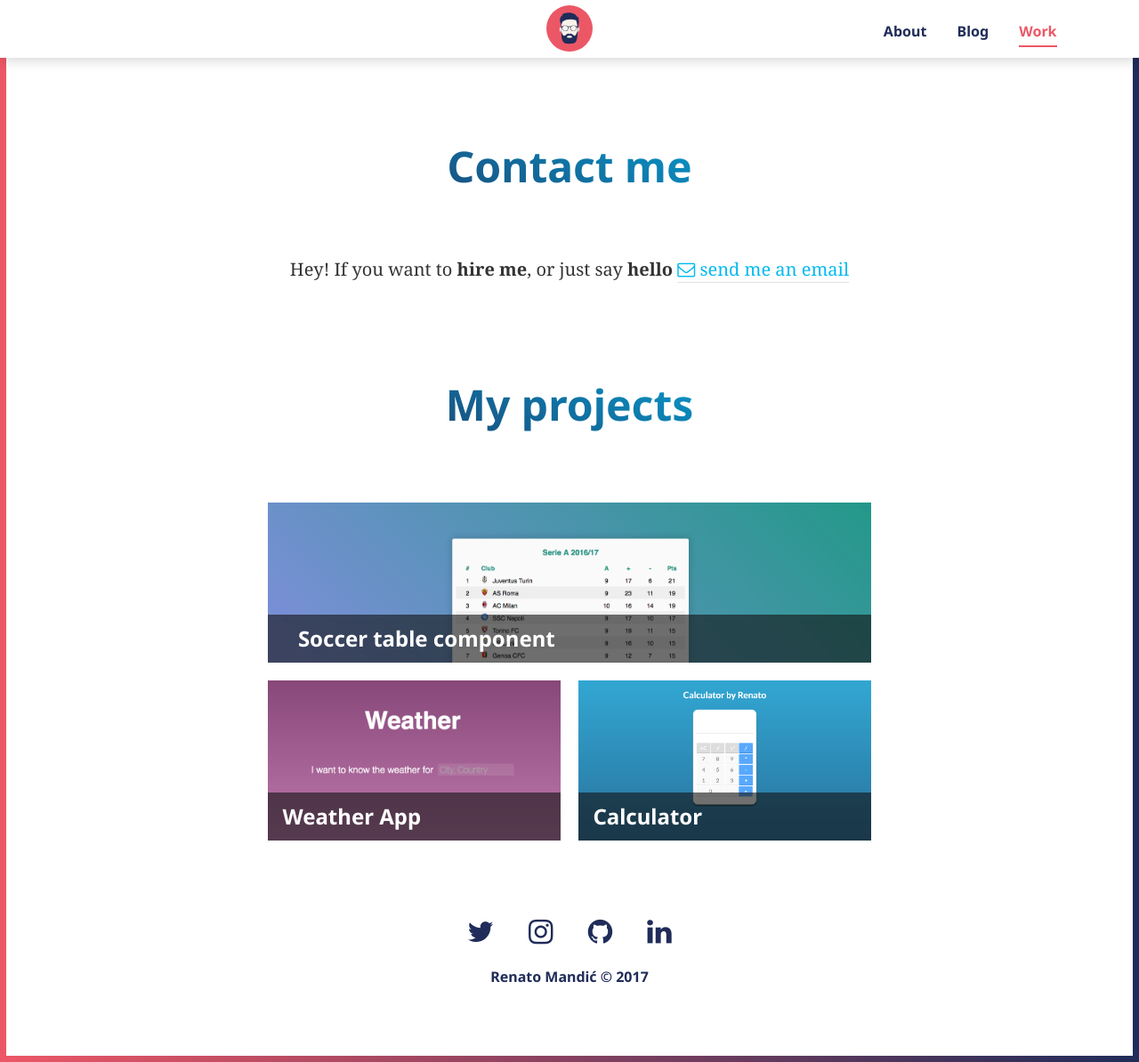
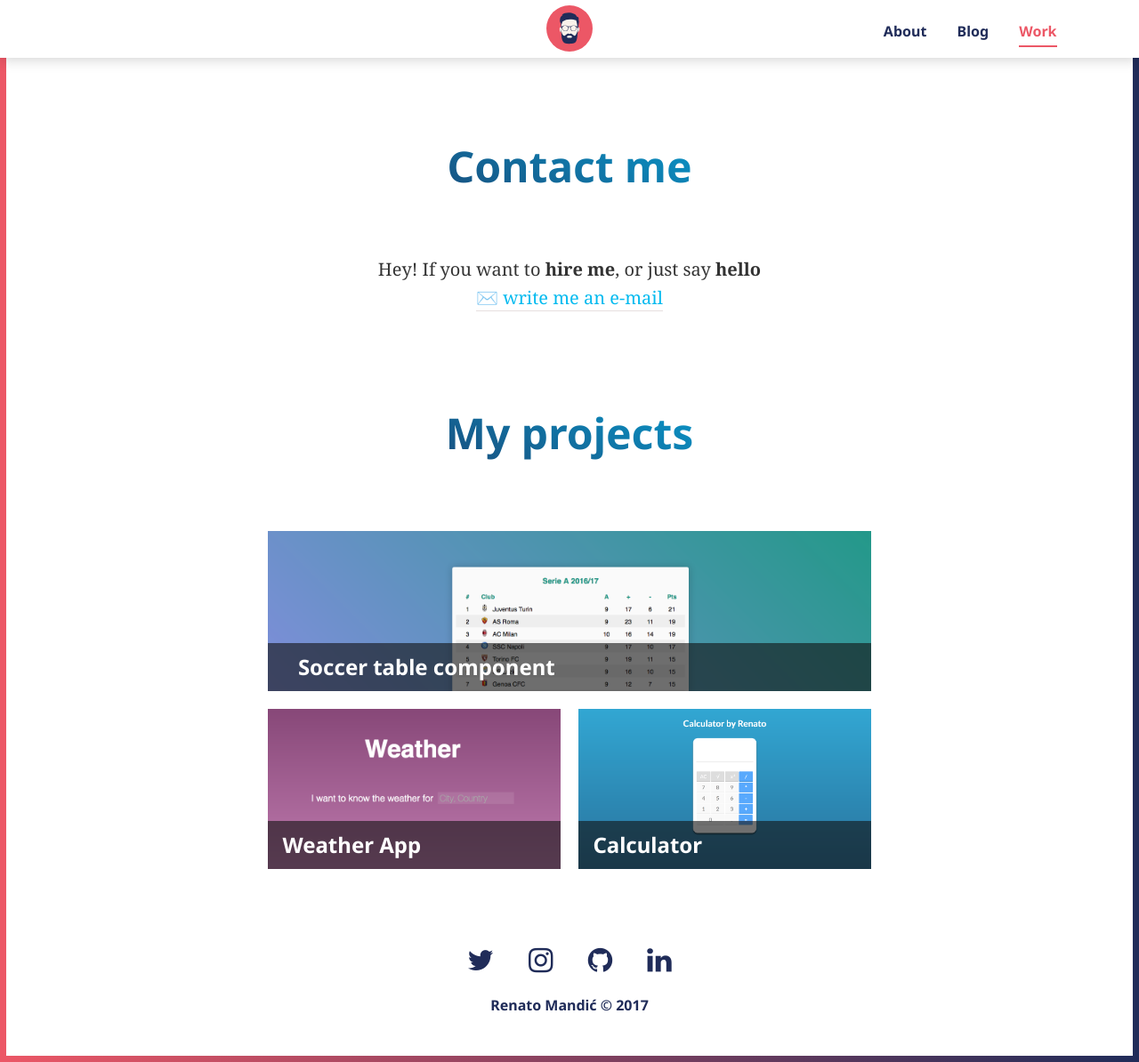
Before and after one commit to renopeno/renopeno.github.io, a Jekyll site: the page built from work.md, in a window 1280 px wide and 1194 px high. Shown: the whole window at 89% size. Built offline with Jekyll 4.4.1, drawn with Linux system fonts in a browser that asks for light colours; nearby versions of some CDN libraries.

Commit message:
fixed footer on safari, removed shadows from landing

```diff
--- a/_sass/_footer.scss
+++ b/_sass/_footer.scss
@@ -1,4 +1,5 @@
 footer {
+	padding-bottom: $margin-xs;
 	ul.social-icons {
 		list-style: none;
 		margin-bottom: $margin-xs;
--- a/_sass/_landing.scss
+++ b/_sass/_landing.scss
@@ -20,15 +20,15 @@
 	width: 280px;
 	background: url(../img/RM-Red.svg);
 	background-size: cover;
-	border: 8px solid $white;
+	border: 8px solid #fff;
 	border-radius: 50%;
 	margin: 0 auto;
-	box-shadow: 0 0 80px $blue-dark;
+	box-shadow: 0 0 1em $blue-dark;
 }
 .l-title {
 	font-family: $varela;
 	font-weight: 600;
-	color: $white;
+	color: #fff;
 	margin-top: $margin-s;
 	margin-bottom: $margin-s;
 	margin-right: 200px;
@@ -54,7 +54,6 @@
 					font-size: $textSize-xxl;
 					font-weight: 600;
 					color: $white;
-					text-shadow: 0 0 10px $blue-dark;
 					&:hover {
 						color: $blue-light;
 						text-decoration: none;
@@ -72,7 +71,6 @@
 				font-size: $textSize-xl;
 				a {
 					transition: all .3s;
-					text-shadow: 0 0 10px $blue-dark;
 					color: #fff;
 					padding: 0 25px;
 					font-size: $textSize-xl;
--- a/_sass/_variables.scss
+++ b/_sass/_variables.scss
@@ -85,7 +85,7 @@
 // Background gradients
 
 $header-bg: linear-gradient(10deg,$blue-dark,lighten($blue-light,10%));
-$landing-bg: linear-gradient(-75deg, $blue-light,$blue-dark);
+$landing-bg: linear-gradient(-155deg,$blue-light,$blue-dark);
 
 
 // Text gradients
--- a/work.md
+++ b/work.md
@@ -8,8 +8,8 @@
 </div>
 <br>
 <p class="text-center">
-  Hey! If you want to <strong>hire me</strong>, or just say <strong>hello</strong>
-  <a href="mailto:{{ site.email }}"><i class="fa fa-envelope-o" aria-hidden="true"></i> send me an email </a>
+  Hey! If you want to <strong>hire me</strong>, or just say <strong>hello</strong> <br>
+  <a href="mailto:{{ site.email }}">✉️ write me an e-mail </a>
 </p>
 
 <br>
```
